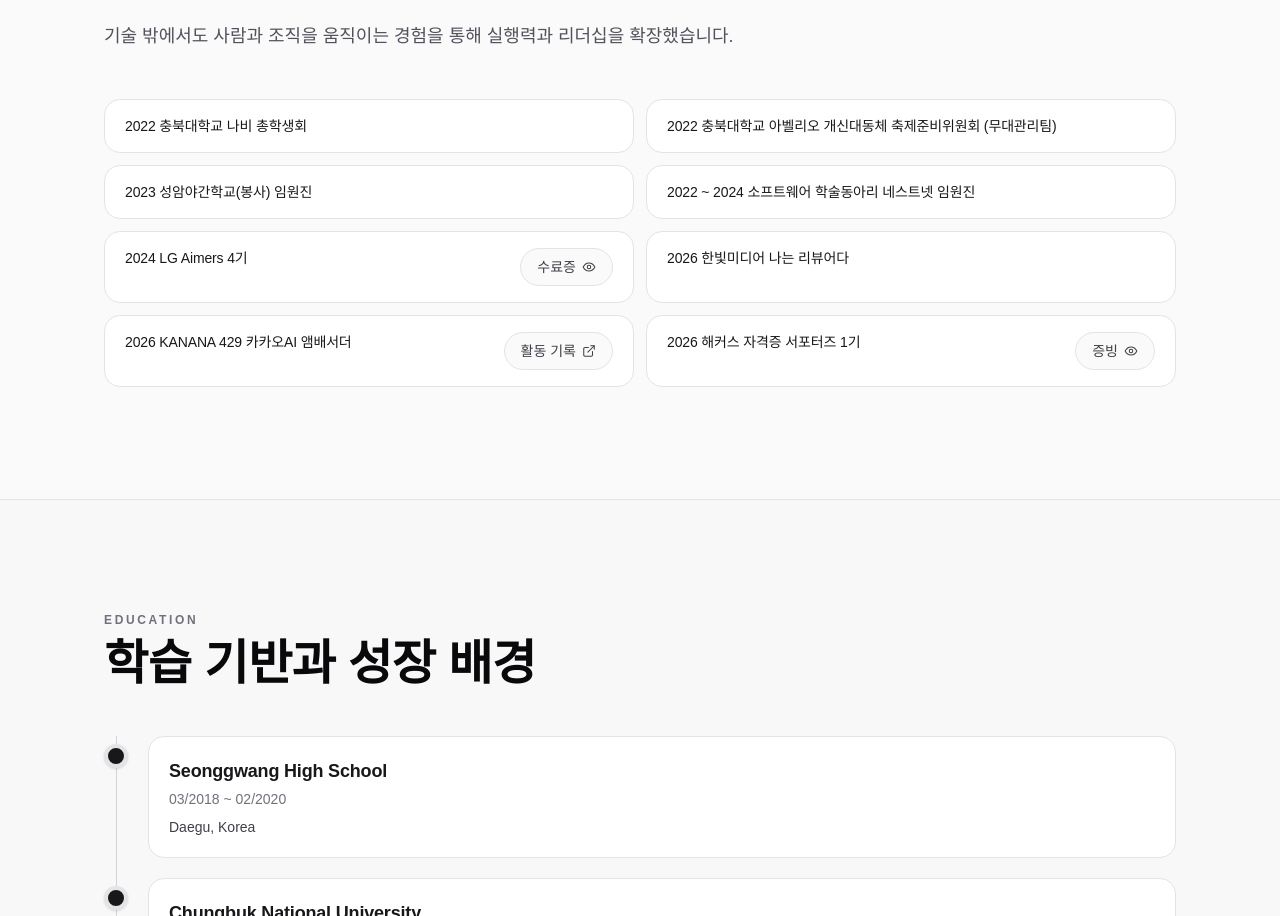
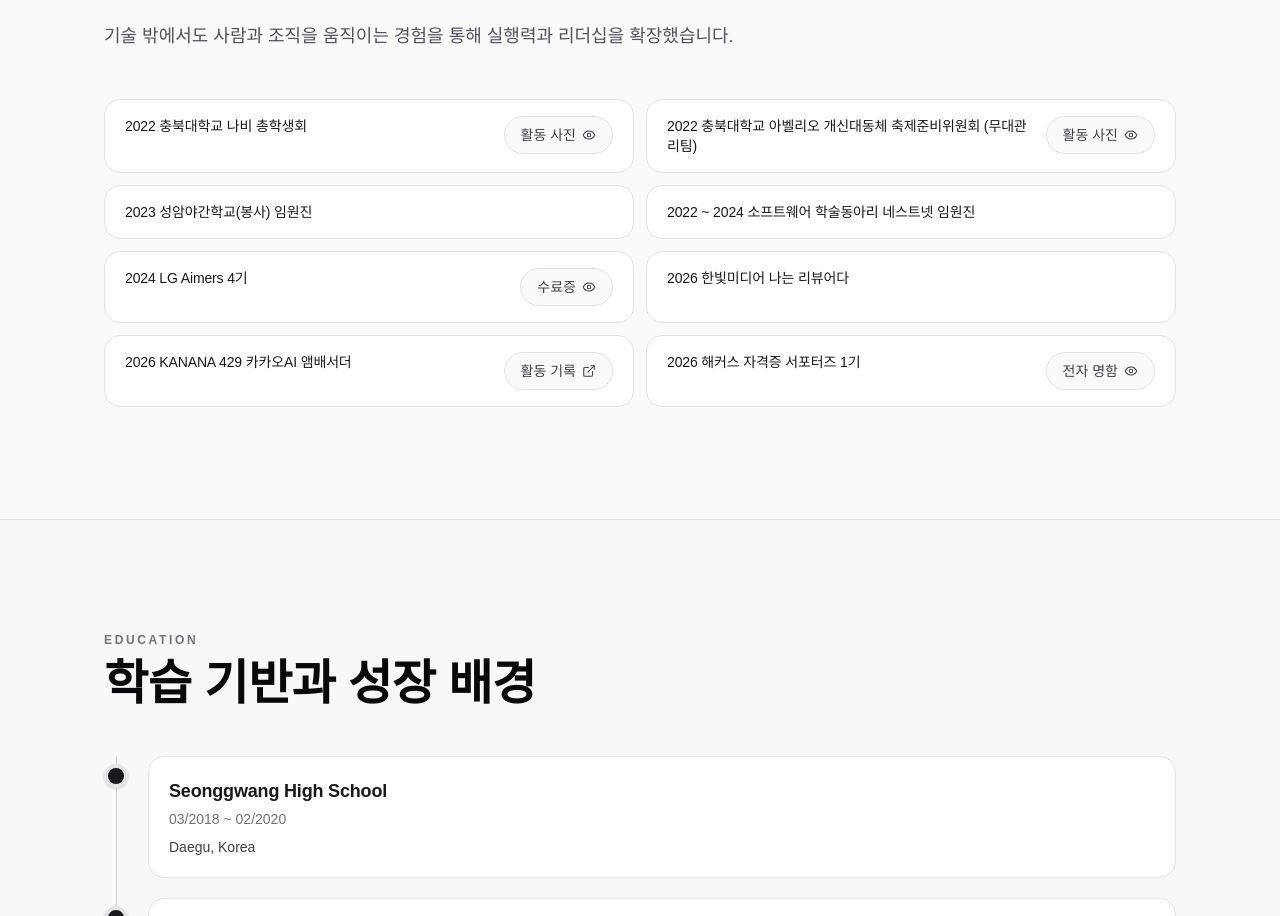
Before and after one commit to mk-isos/markus-portfolio, a Next.js app: page / in a window 1280 px wide. Shown: the part 4632-5548 px from the top of the page. Built offline with nearby package versions, Linux system fonts and the light colour scheme.

Commit message:
260615 feat(activities): add group photos and update evidence label

```diff
--- a/src/data/portfolio.ts
+++ b/src/data/portfolio.ts
@@ -624,12 +624,34 @@ export type Activity = {
 export const activities: Activity[] = [
   {
     title: text("2022 충북대학교 나비 총학생회", "2022 Student Council, Chungbuk National University"),
+    evidence: {
+      type: "image",
+      label: text("활동 사진", "Activity Photo"),
+      src: "/activities/nabi-student-council.jpeg",
+      width: 1206,
+      height: 1201,
+      alt: text(
+        "2022 충북대학교 나비 총학생회 단체 사진",
+        "2022 Chungbuk National University Nabi Student Council group photo",
+      ),
+    },
   },
   {
     title: text(
       "2022 충북대학교 아벨리오 개신대동체 축제준비위원회 (무대관리팀)",
       "2022 Abelio Festival Committee, Stage Management Team, Chungbuk National University",
     ),
+    evidence: {
+      type: "image",
+      label: text("활동 사진", "Activity Photo"),
+      src: "/activities/abelio-festival-committee.jpeg",
+      width: 1206,
+      height: 1095,
+      alt: text(
+        "2022 충북대학교 아벨리오 개신대동체 축제준비위원회 단체 사진",
+        "2022 Chungbuk National University Abelio Festival Committee group photo",
+      ),
+    },
   },
   {
     title: text(
@@ -669,7 +691,7 @@ export const activities: Activity[] = [
     title: text("2026 해커스 자격증 서포터즈 1기", "2026 Hackers Certification Supporters 1st Cohort"),
     evidence: {
       type: "image",
-      label: text("증빙", "Evidence"),
+      label: text("전자 명함", "Digital Card"),
       src: "/activities/hackers.png",
       width: 1876,
       height: 838,
```
Also changed, not shown: public/activities/abelio-festival-committee.jpeg (added), public/activities/nabi-student-council.jpeg (added).
